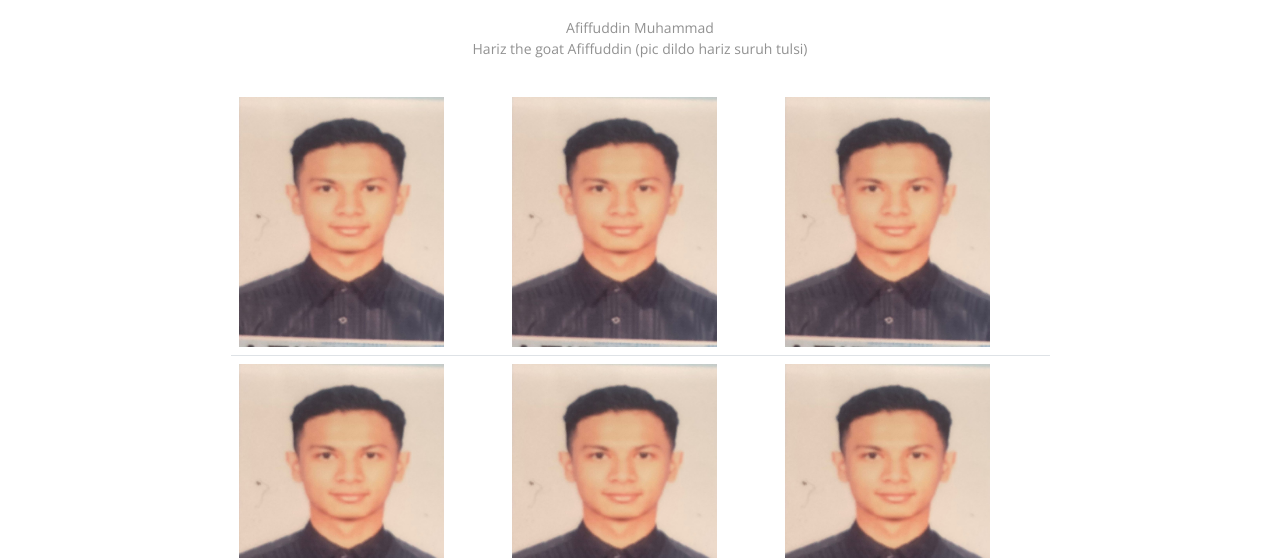
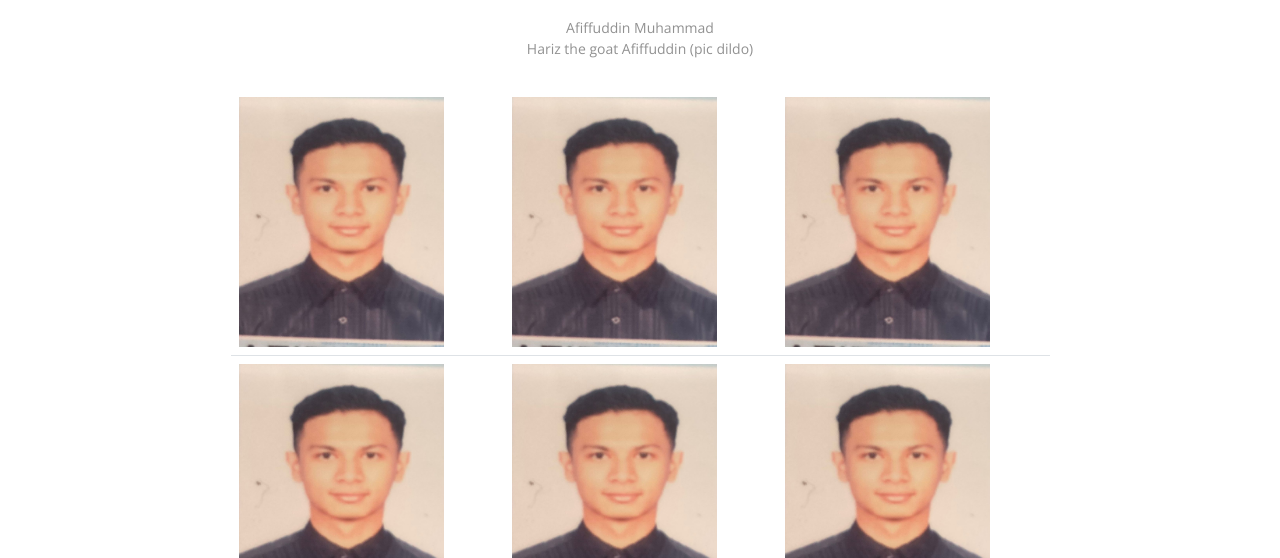
Before and after one commit to ihpwapp/phone_finder, a plain HTML site: page Green/inner-page.html in a window 1280 px wide. Shown: the part 242-800 px from the top of the page. Drawn offline with nearby package versions, Linux system fonts and the light colour scheme.

Commit message:
hariz suruh 2

```diff
--- a/Green/inner-page.html
+++ b/Green/inner-page.html
@@ -255,7 +255,7 @@
           <div class="section-title">
             <h2>Manufacturers</h2>
             <p>Afiffuddin Muhammad</p>
-            <p>Hariz the goat Afiffuddin (pic dildo hariz suruh tulsi)</p>
+            <p>Hariz the goat Afiffuddin (pic dildo)</p>
           </div>
 
 
```
